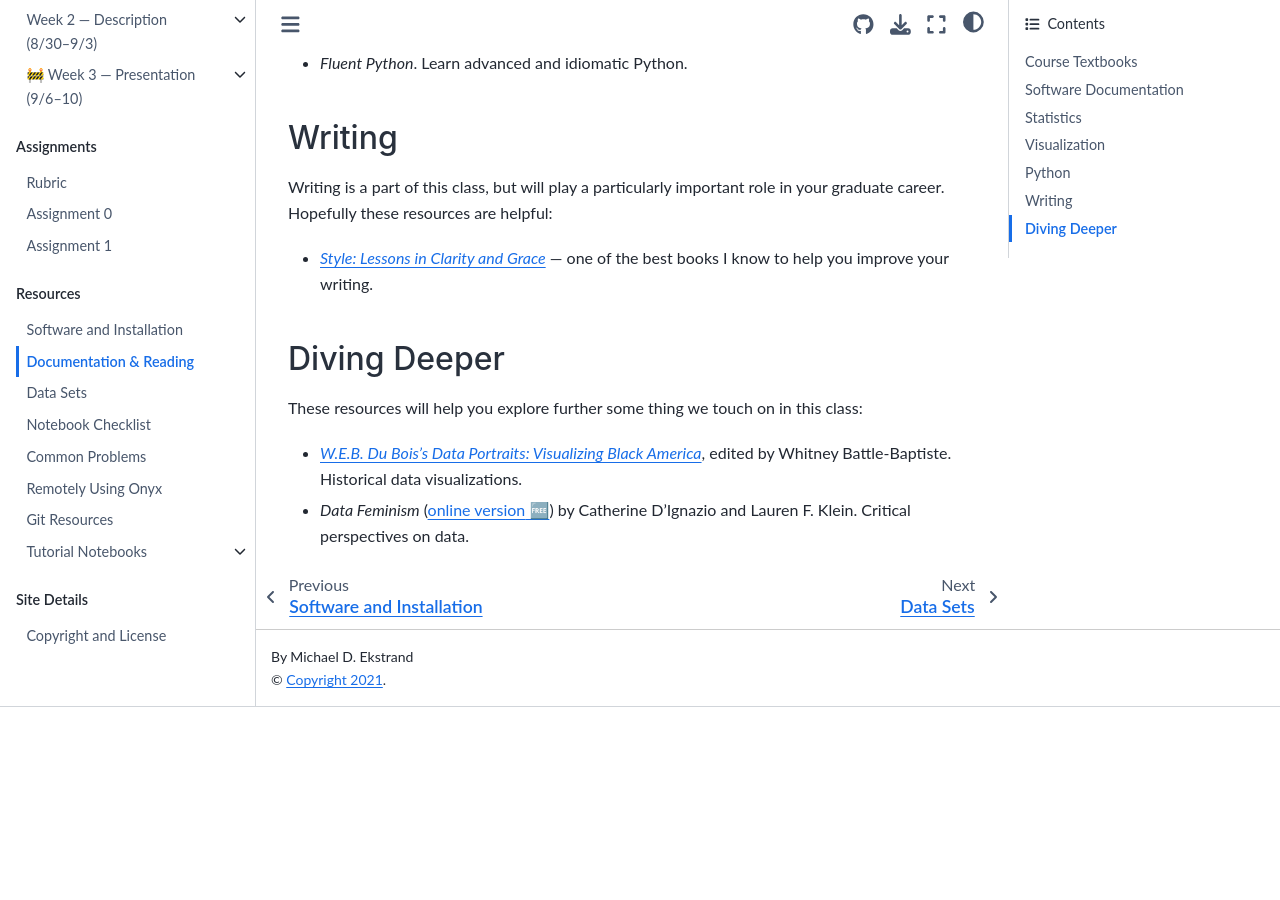
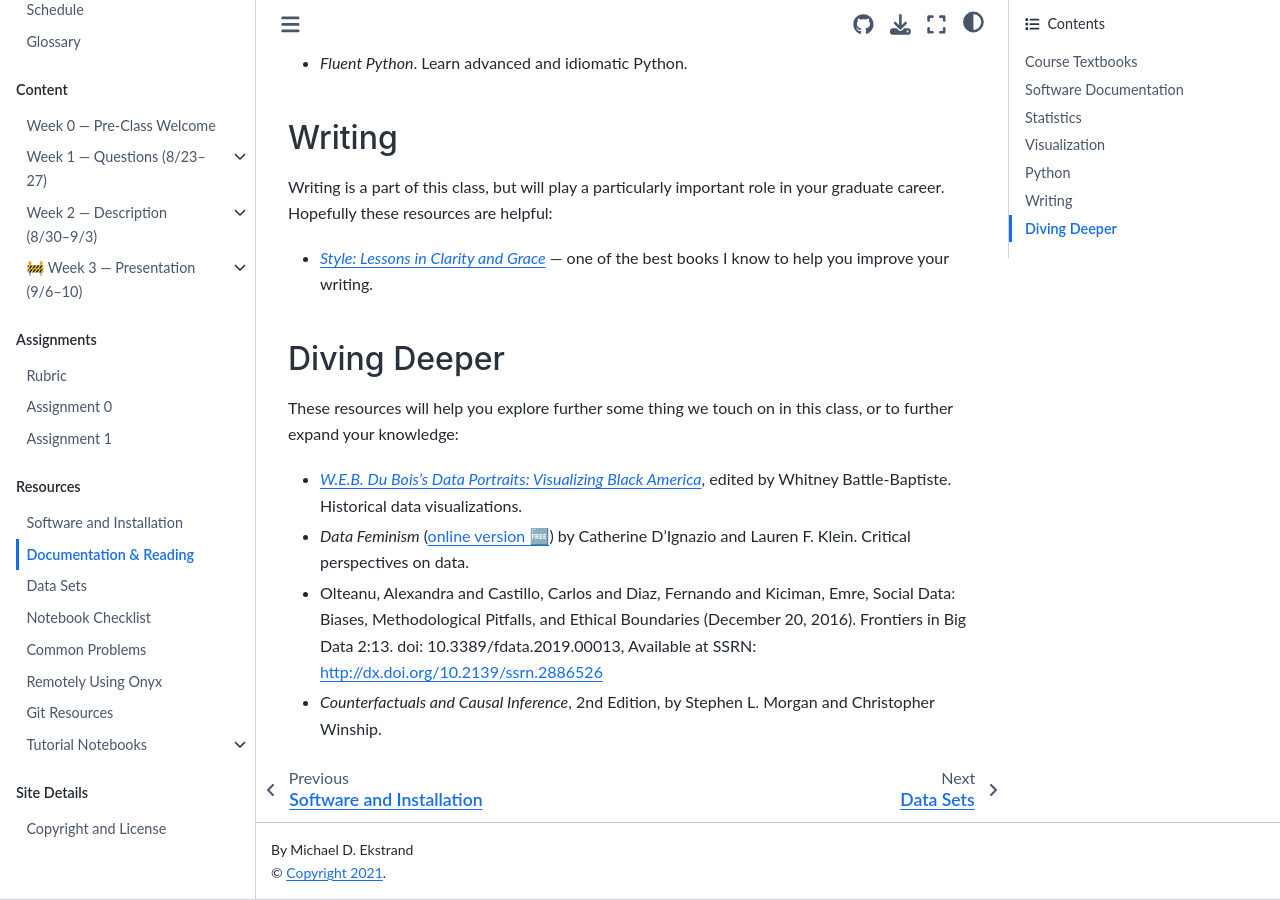
Before and after one commit to mdekstrand/cs533-web, a Jupyter Book: the page built from resources/documentation.md, in a window 1280 px wide and 900 px high, scrolled down 1459 px. Built offline with Jupyter Book 1.0.4 settings and Sphinx 7.4.7 and the Sphinx Book theme 1.1.4, drawn with Linux system fonts in a browser that asks for light colours; pages that are not in the unit, such as notebooks, are missing from menus; a style sheet for code colours, icons or effects is not loaded; before the commit the page ends 2166 px from its top, so only the background shows below that.

Commit message:
More resources.

```diff
--- a/resources/documentation.md
+++ b/resources/documentation.md
@@ -68,7 +68,9 @@
 
 ## Diving Deeper
 
-These resources will help you explore further some thing we touch on in this class:
+These resources will help you explore further some thing we touch on in this class, or to further expand your knowledge:
 
 -   [<cite>W.E.B. Du Bois's Data Portraits: Visualizing Black America</cite>](https://boisestate.on.worldcat.org/v2/oclc/1023487386), edited by Whitney Battle-Baptiste. Historical data visualizations.
 -   <cite>Data Feminism</cite> (<a class=free href="https://data-feminism.mitpress.mit.edu/">online version</a>) by Catherine D'Ignazio and Lauren F. Klein. Critical perspectives on data.
+-   Olteanu, Alexandra and Castillo, Carlos and Diaz, Fernando and Kiciman, Emre, Social Data: Biases, Methodological Pitfalls, and Ethical Boundaries (December 20, 2016). Frontiers in Big Data 2:13. doi: 10.3389/fdata.2019.00013, Available at SSRN: http://dx.doi.org/10.2139/ssrn.2886526
+-   <cite>Counterfactuals and Causal Inference</cite>, 2nd Edition, by Stephen L. Morgan and Christopher Winship.
```
